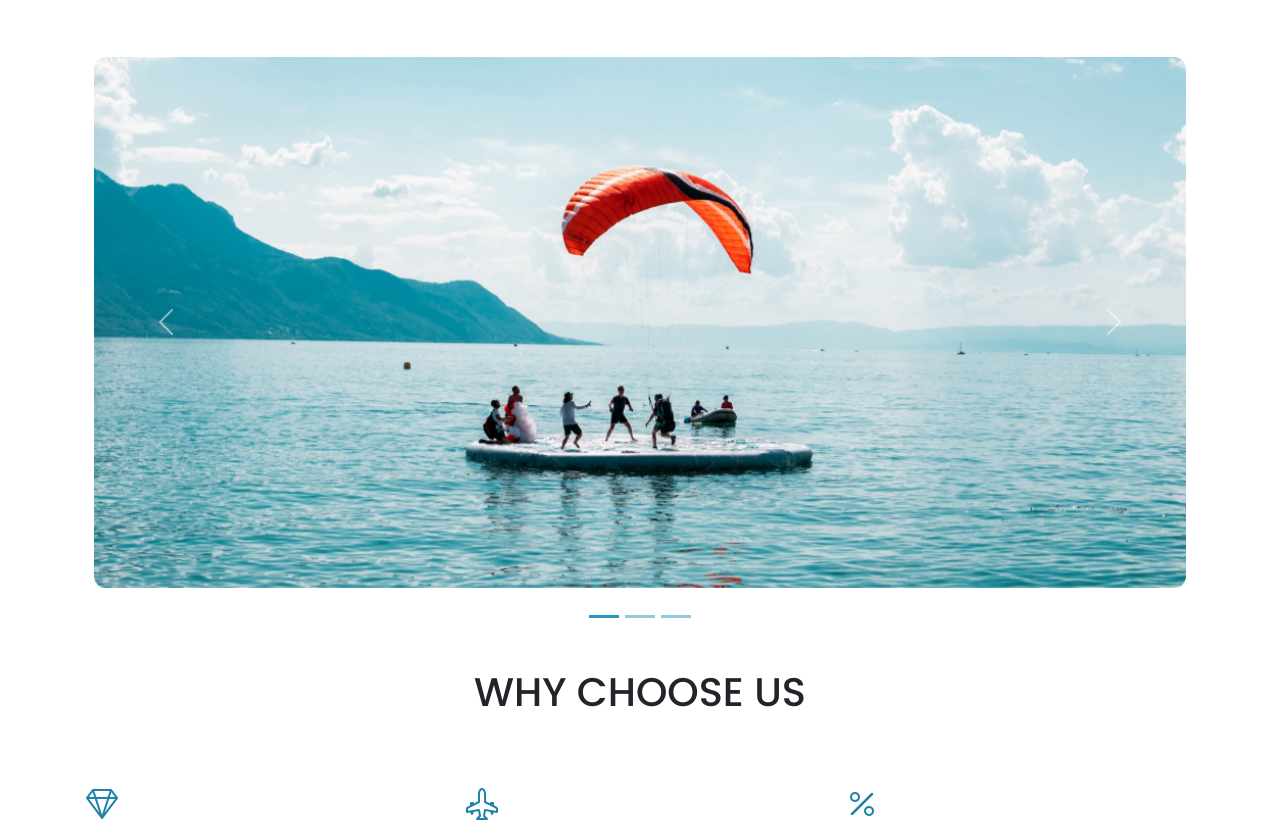
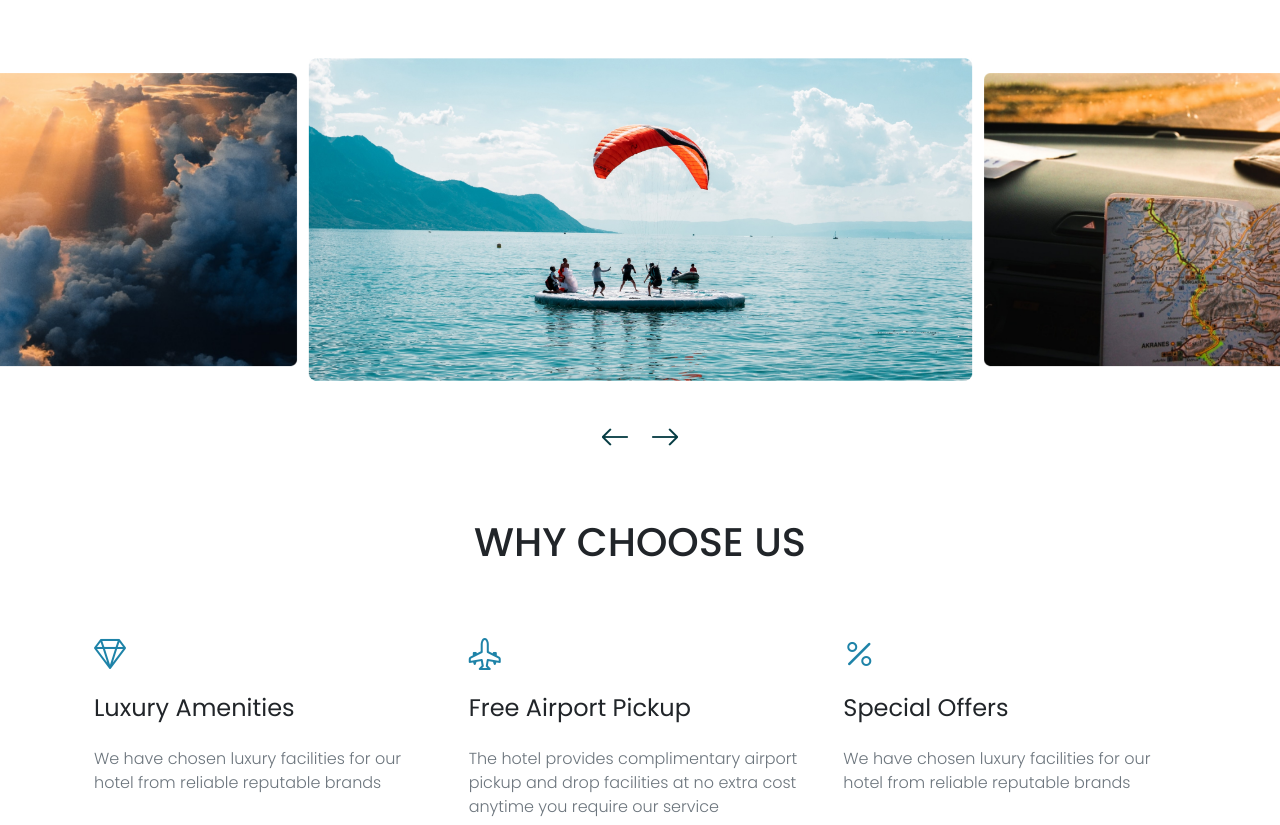
Before and after one commit to haquedot/hbaAboutUs, a plain HTML site: page index.html in a window 1280 px wide. Shown: the part 400-1225 px from the top of the page. Drawn offline with nearby package versions, Linux system fonts and the light colour scheme.

Commit message:
caraousel indicators

```diff
--- a/css/style.css
+++ b/css/style.css
@@ -86,6 +86,48 @@ header {
     padding: 60px 0;
 }
 
+.slider .owl-item.active.center .slider-card {
+    transform: scale(1.1);
+}
+
+.owl-nav {
+    position: absolute;
+    right: 0;
+    bottom: 0;
+    left: 0;
+    z-index: 2;
+    display: flex;
+    justify-content: center;
+    padding: 0;
+    margin-right: 15%;
+    margin-left: 15%;
+}
+
+.owl-nav .owl-next {
+    position: absolute;
+    /* top: calc(50% - 40px); */
+    cursor: url('../images/circle.svg'), move;
+    margin-left: 50px;
+    z-index: 1;
+    font-size: 30px !important;
+}
+
+.owl-nav .owl-prev {
+    position: absolute;
+    /* top: calc(50% - 40px); */
+    margin-right: 50px;
+    z-index: 1;
+    font-size: 30px !important;
+}
+
+.owl-nav i {
+    color: #063c43;
+}
+
+.owl-nav i:hover {
+    color: #1e83a8;
+}
+
 .carousel-indicators {
     margin-bottom: -40px;
 }
--- a/index.html
+++ b/index.html
@@ -9,9 +9,12 @@
     <link href="https://cdn.jsdelivr.net/npm/bootstrap@5.3.2/dist/css/bootstrap.min.css" rel="stylesheet" integrity="sha384-T3c6CoIi6uLrA9TneNEoa7RxnatzjcDSCmG1MXxSR1GAsXEV/Dwwykc2MPK8M2HN" crossorigin="anonymous">
     <link rel="stylesheet" href="https://cdn.jsdelivr.net/npm/bootstrap-icons@1.11.1/font/bootstrap-icons.css">
     <link rel="stylesheet" href="css/style.css">
+    <link rel="stylesheet" href="css/owl.carousel.min.css">
+
 </head>
 
 <body>
+
 
     <nav class="navbar navbar-expand-lg position-fixed z-3 bg-white border-bottom w-100">
         <div class="container">
@@ -240,14 +243,39 @@
               <span class="visually-hidden ">Next</span>
             </button>
         </div> -->
-        <div id="carouselExampleAutoplaying" class="carousel slide container fluid " data-bs-ride="carousel ">
+
+    </section>
+    <div class="container-fluid p-0">
+        <div class="slider mb-4 position-relative">
+            <div class="owl-carousel">
+                <div class="slider-card m-3">
+                    <div class="d-flex justify-content-center align-items-center mb-4">
+                        <img src="images/aboutUs-carousel-01.jpg" alt="">
+                    </div>
+                </div>
+                <div class="slider-card m-3">
+                    <div class="d-flex justify-content-center align-items-center mb-4">
+                        <img src="images/aboutUs-carousel-02.jpg" alt="">
+                    </div>
+                </div>
+                <div class="slider-card m-3">
+                    <div class="d-flex justify-content-center align-items-center mb-4">
+                        <img src="images/aboutUs-carousel-03.jpg" alt="">
+                    </div>
+                </div>
+            </div>
+        </div>
+    </div>
+
+
+    <!-- <div id="carouselExampleAutoplaying" class="carousel slide container fluid " data-bs-ride="carousel ">
         <div class="carousel-indicators">
             <button type="button" data-bs-target="#carouselExampleAutoplaying" data-bs-slide-to="0" class="active" aria-current="true" aria-label="Slide 1" data-bs-slide="prev"></button>
             <button type="button" data-bs-target="#carouselExampleAutoplaying" data-bs-slide-to="1" aria-label="Slide 2" data-bs-slide="next"></button>
             <button type="button" data-bs-target="#carouselExampleAutoplaying" data-bs-slide-to="2" aria-label="Slide 3" data-bs-slide="next"></button>
         </div>
         <div class="carousel-inner">
-                <div class="carousel-item active ">
+            <div class="carousel-item active">
                 <img src="images/aboutUs-carousel-01.jpg " class="d-block w-100 " alt="... ">
             </div>
             <div class="carousel-item ">
@@ -265,44 +293,43 @@
       <span class="carousel-control-next-icon" aria-hidden="true"></span>
       <span class="visually-hidden">Next</span>
     </button>
-        </div>
-    </section>
+    </div> -->
 
 
     <section class="section-2 container ">
         <h1 class="text-center m-0 mb-5 ">
             <p>WHY CHOOSE US</p>
         </h1>
-        <div class="row m-0 ">
-            <div class="col-md-4 custom-card p-3 ">
+        <div class="row m-2">
+            <div class="col-md-4 custom-card p-3 rounded">
                 <i class="bi bi-gem "></i>
                 <h4>Luxury Amenities</h4>
                 <p class=" text-secondary fs-6 fw-light ">We have chosen luxury facilities for our hotel from reliable reputable brands</p>
             </div>
-            <div class="col-md-4 custom-card p-3 ">
+            <div class="col-md-4 custom-card p-3 rounded">
                 <i class="bi bi-airplane-engines "></i>
                 <h4>Free Airport Pickup</h4>
                 <p class=" text-secondary fs-6 fw-light ">The hotel provides complimentary airport pickup and drop facilities at no extra cost anytime you require our service</p>
 
             </div>
-            <div class="col-md-4 custom-card p-3 ">
+            <div class="col-md-4 custom-card p-3 rounded">
                 <i class="bi bi-percent "></i>
                 <h4>Special Offers</h4>
                 <p class=" text-secondary fs-6 fw-light ">We have chosen luxury facilities for our hotel from reliable reputable brands</p>
             </div>
         </div>
         <div class="row m-0 ">
-            <div class="col-md-4 custom-card p-3 ">
+            <div class="col-md-4 custom-card p-3 rounded">
                 <i class="bi bi-credit-card "></i>
                 <h4>Online Payment</h4>
                 <p class=" text-secondary fs-6 fw-light ">Stay at home and take an online payment without the use of checks or card</p>
             </div>
-            <div class="col-md-4 custom-card p-3 ">
+            <div class="col-md-4 custom-card p-3 rounded">
                 <i class="bi bi-geo-alt "></i>
                 <h4>Best Location</h4>
                 <p class=" text-secondary fs-6 fw-light ">The location of FT is perfect and very central, so it's convinient for moving.</p>
             </div>
-            <div class="col-md-4 custom-card p-3 ">
+            <div class="col-md-4 custom-card p-3 rounded">
                 <i class="bi bi-people "></i>
                 <h4>Friendly Staff</h4>
                 <p class=" text-secondary fs-6 fw-light ">Our staff are helpful. They respond all questions of clients in a happy way.</p>
@@ -406,7 +433,10 @@
             </div>
         </div>
     </footer>
+    <script src="https://code.jquery.com/jquery-3.7.1.min.js" integrity="sha256-/JqT3SQfawRcv/BIHPThkBvs0OEvtFFmqPF/lYI/Cxo=" crossorigin="anonymous"></script>
+    <script src="js/owl.carousel.min.js"></script>
     <script src="https://cdn.jsdelivr.net/npm/bootstrap@5.3.2/dist/js/bootstrap.bundle.min.js " integrity="sha384-C6RzsynM9kWDrMNeT87bh95OGNyZPhcTNXj1NW7RuBCsyN/o0jlpcV8Qyq46cDfL " crossorigin="anonymous "></script>
+    <script src="js/script.js"></script>
 </body>
 
 </html>
--- /dev/null
+++ b/js/script.js
@@ -0,0 +1,24 @@
+$(document).ready(function() {
+    $('.owl-carousel').owlCarousel({
+        loop: true,
+        margin: 10,
+        responsiveClass: true,
+        center: true,
+        nav: true,
+        navText: [
+            "<i class='bi bi-arrow-left'></i>",
+            "<i class='bi bi-arrow-right'></i>"
+        ],
+        responsive: {
+            0: {
+                items: 1.4,
+            },
+            600: {
+                items: 2,
+            },
+            1000: {
+                items: 2,
+            }
+        }
+    })
+})
```
Also changed, not shown: css/owl.carousel.min.css (added), images/circle.svg (added), js/owl.carousel.min.js (added). Lines whose indentation alone changed are shown as unchanged.
